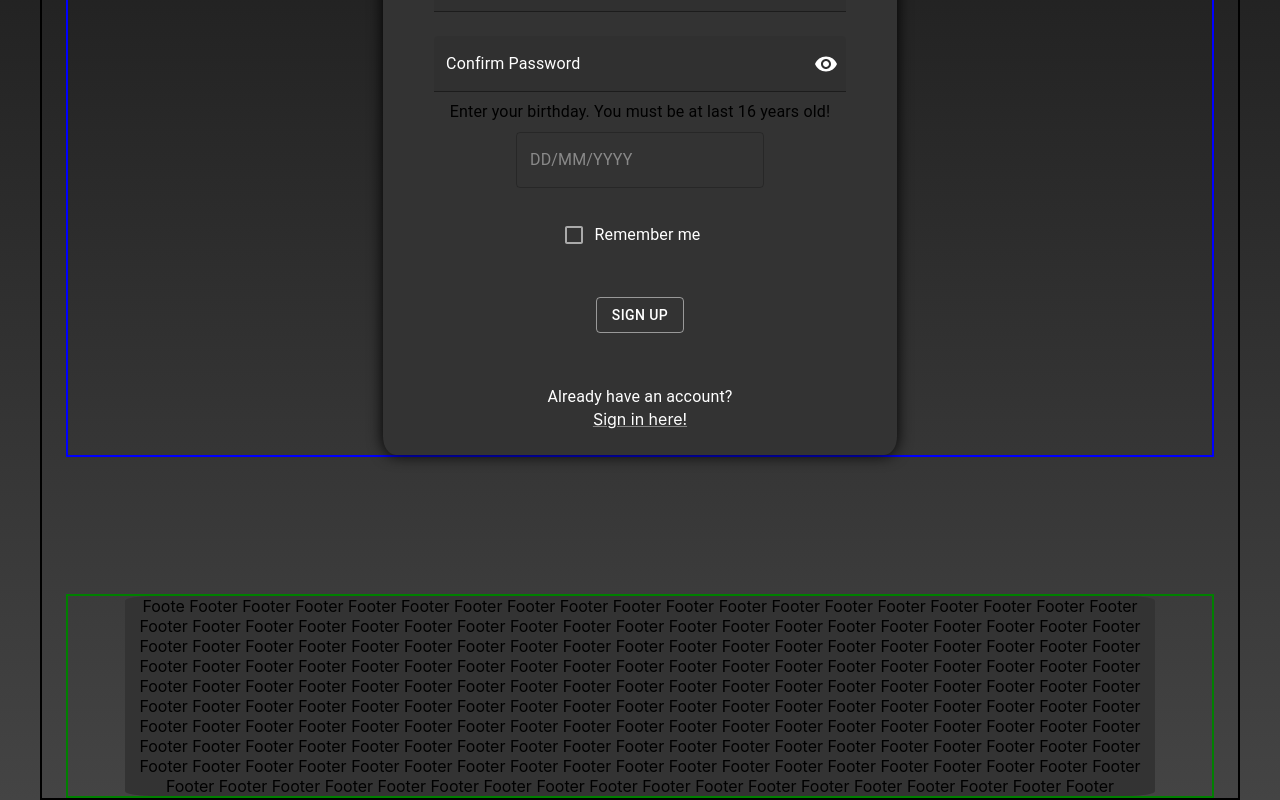
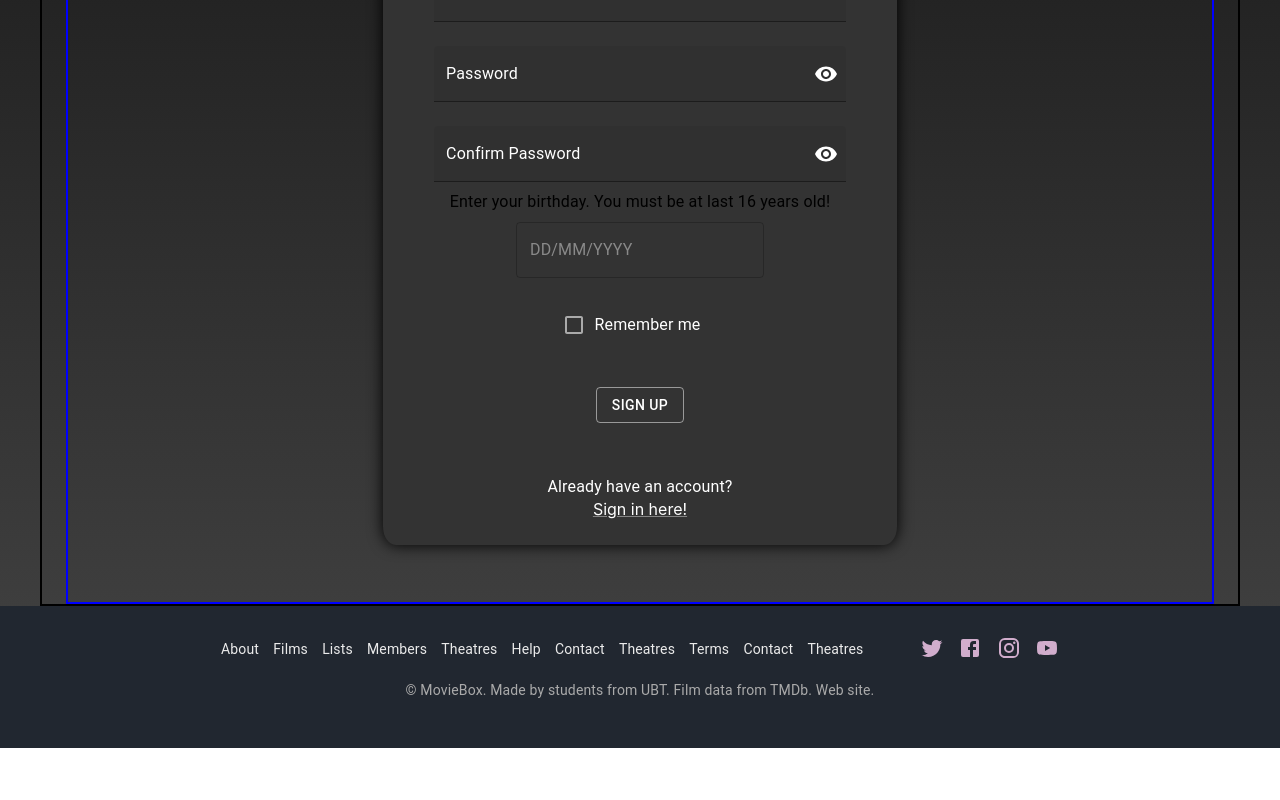
Before and after one commit to YumaSisyphus/MovieBox, a React (Create React App) app in the folder client/: page /Register in a window 1280 px wide. Shown: the part 429-1229 px from the top of the page. After the commit the page ends 1177 px from the top, so only its background shows below. Built offline with nearby package versions, Linux system fonts and the light colour scheme; no server answers.

Commit message:
fixing Header and Footer in LoginScreen and RegisterScreen

```diff
--- a/client/src/components/templates/login/LoginScreen.js
+++ b/client/src/components/templates/login/LoginScreen.js
@@ -10,6 +10,8 @@ import {
   Typography,
   useMediaQuery,
 } from "@mui/material";
+import Footer from "../../footer/Footer";
+import Header from "../../header/Header";
 import { Visibility, VisibilityOff } from "@mui/icons-material";
 import { DatePicker, LocalizationProvider } from "@mui/x-date-pickers";
 import { AdapterDateFns } from "@mui/x-date-pickers/AdapterDateFns";
@@ -52,6 +54,7 @@ const Login = () => {
       }}
     >
       <ThemeProvider theme={theme}>
+        <Header />
         <Container
           sx={{
             border: "2px solid black",
@@ -80,7 +83,7 @@ const Login = () => {
                 width: "100%",
               }}
             >
-              <BoxStyle sx={{boxShadow: "0px 0px 15px rgba(0, 0, 0, 1)"}}>
+              <BoxStyle sx={{ boxShadow: "0px 0px 15px rgba(0, 0, 0, 1)" }}>
                 <TypographyStyle variant="h4">Sign in</TypographyStyle>
                 <TextField
                   sx={{ width: "80%" }}
@@ -196,47 +199,8 @@ const Login = () => {
               )}
             </Grid> */}
           </Grid>
-          <Grid
-            item
-            height={"100%"}
-            mt={"12%"}
-            sx={{
-              border: "2px solid green",
-              display: "flex",
-              flexDirection: "row",
-              alignContent: "center",
-              justifyContent: "center",
-            }}
-          >
-            {isMatch ? (
-              <></>
-            ) : (
-              <BoxStyle>
-                Footer Footer Footer Footer Footer Footer Footer Footer Footer
-                Footer Footer Footer Footer Footer Footer Footer Footer Footer
-                Footer Footer Footer Footer Footer Footer Footer Footer Footer
-                Footer Footer Footer Footer Footer Footer Footer Footer Footer
-                Footer Footer Footer Footer Footer Footer Footer Footer Footer
-                Footer Footer Footer Footer Footer Footer Footer Footer Footer
-                Footer Footer Footer Footer Footer Footer Footer Footer Footer
-                Footer Footer Footer Footer Footer Footer Footer Footer Footer
-                Footer Footer Footer Footer Footer Footer Footer Footer Footer
-                Footer Footer Footer Footer Footer Footer Footer Footer Footer
-                Footer Footer Footer Footer Footer Footer Footer Footer Footer
-                Footer Footer Footer Footer Footer Footer Footer Footer Footer
-                Footer Footer Footer Footer Footer Footer Footer Footer Footer
-                Footer Footer Footer Footer Footer Footer Footer Footer Footer
-                Footer Footer Footer Footer Footer Footer Footer Footer Footer
-                Footer Footer Footer Footer Footer Footer Footer Footer Footer
-                Footer Footer Footer Footer Footer Footer Footer Footer Footer
-                Footer Footer Footer Footer Footer Footer Footer Footer Footer
-                Footer Footer Footer Footer Footer Footer Footer Footer Footer
-                Footer Footer Footer Footer Footer Footer Footer Footer Footer
-                Footer Footer Footer Footer Footer Footer Footer Footer Footer
-              </BoxStyle>
-            )}
-          </Grid>
         </Container>
+        <Footer />
       </ThemeProvider>
     </div>
   );
--- a/client/src/components/templates/login/LoginScreenStyle.js
+++ b/client/src/components/templates/login/LoginScreenStyle.js
@@ -14,6 +14,7 @@ export const BoxStyle = styled(Box)(() => ({
   width: "90%",
   alignItems: "center",
   alignSelf: "center",
+  marginBottom: "15%",
   [theme.breakpoints.down("md")]: {
     marginTop: "45%",
   },
--- a/client/src/components/templates/register/RegisterScreen.js
+++ b/client/src/components/templates/register/RegisterScreen.js
@@ -9,8 +9,9 @@ import {
   IconButton,
   Typography,
   useMediaQuery,
-  Box,
 } from "@mui/material";
+import Footer from "../../footer/Footer";
+import Header from "../../header/Header"
 import { Visibility, VisibilityOff } from "@mui/icons-material";
 import { DatePicker, LocalizationProvider } from "@mui/x-date-pickers";
 import { AdapterDateFns } from "@mui/x-date-pickers/AdapterDateFns";
@@ -103,6 +104,7 @@ const Register = () => {
       }}
     >
       <ThemeProvider theme={theme}>
+        <Header/>
         <Container
           sx={{
             border: "2px solid black",
@@ -342,74 +344,9 @@ const Register = () => {
                 </Link>
               </BoxStyle>
             </Grid>
-            {/* <Grid
-              item
-              height={"100%"}
-              mt={"12%"}
-              md={8}
-              xs={0}
-              sx={{
-                border: "2px solid green",
-                display: "flex",
-                flexDirection: "row",
-                alignContent: "center",
-              }}
-            >
-              {isMatch ? (
-                <></>
-              ) : (
-                <BoxStyle>
-                  Lorem ipsum dolor sit am Lorem ipsum dolor sit am Lorem ipsum
-                  dolor sit am Lorem ipsum dolor sit am Lorem ipsum dolor sit am
-                  Lorem ipsum dolor sit am Lorem ipsum dolor sit am Lorem ipsum
-                  dolor sit am Lorem ipsum dolor sit am Lorem ipsum dolor sit am
-                  v Lorem ipsum dolor sit am Lorem ipsum dolor sit am Lorem
-                  ipsum dolor sit am
-                </BoxStyle>
-              )}
-            </Grid> */}
-          </Grid>
-          <Grid
-            item
-            height={"100%"}
-            mt={"12%"}
-            sx={{
-              border: "2px solid green",
-              display: "flex",
-              flexDirection: "row",
-              alignContent: "center",
-              justifyContent: "center",
-            }}
-          >
-            {isMatch ? (
-              <></>
-            ) : (
-              <BoxStyle>
-                Foote Footer Footer Footer Footer Footer Footer Footer Footer
-                Footer Footer Footer Footer Footer Footer Footer Footer Footer
-                Footer Footer Footer Footer Footer Footer Footer Footer Footer
-                Footer Footer Footer Footer Footer Footer Footer Footer Footer
-                Footer Footer Footer Footer Footer Footer Footer Footer Footer
-                Footer Footer Footer Footer Footer Footer Footer Footer Footer
-                Footer Footer Footer Footer Footer Footer Footer Footer Footer
-                Footer Footer Footer Footer Footer Footer Footer Footer Footer
-                Footer Footer Footer Footer Footer Footer Footer Footer Footer
-                Footer Footer Footer Footer Footer Footer Footer Footer Footer
-                Footer Footer Footer Footer Footer Footer Footer Footer Footer
-                Footer Footer Footer Footer Footer Footer Footer Footer Footer
-                Footer Footer Footer Footer Footer Footer Footer Footer Footer
-                Footer Footer Footer Footer Footer Footer Footer Footer Footer
-                Footer Footer Footer Footer Footer Footer Footer Footer Footer
-                Footer Footer Footer Footer Footer Footer Footer Footer Footer
-                Footer Footer Footer Footer Footer Footer Footer Footer Footer
-                Footer Footer Footer Footer Footer Footer Footer Footer Footer
-                Footer Footer Footer Footer Footer Footer Footer Footer Footer
-                Footer Footer Footer Footer Footer Footer Footer Footer Footer
-                Footer Footer Footer Footer Footer Footer Footer Footer Footer
-              </BoxStyle>
-            )}
           </Grid>
         </Container>
+        {isMatch ? <></> : <Footer/>}
       </ThemeProvider>
     </div>
   );
--- a/client/src/components/templates/register/RegisterScreenStyle.js
+++ b/client/src/components/templates/register/RegisterScreenStyle.js
@@ -14,6 +14,7 @@ export const BoxStyle = styled(Box)(() => ({
   width: "90%",
   alignItems: "center",
   alignSelf: "center",
+  marginBottom:"10%",
   [theme.breakpoints.down("md")]: {
     marginTop: "45%",
   },
```
